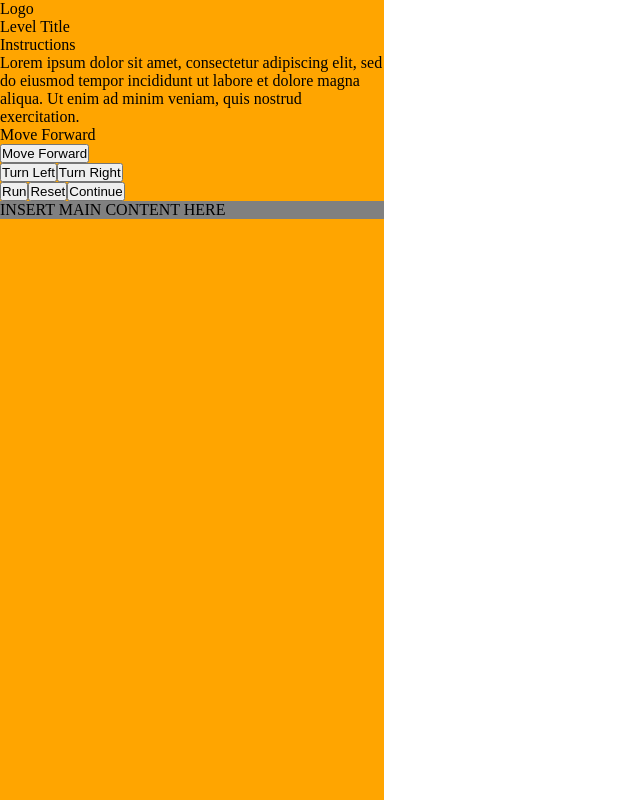
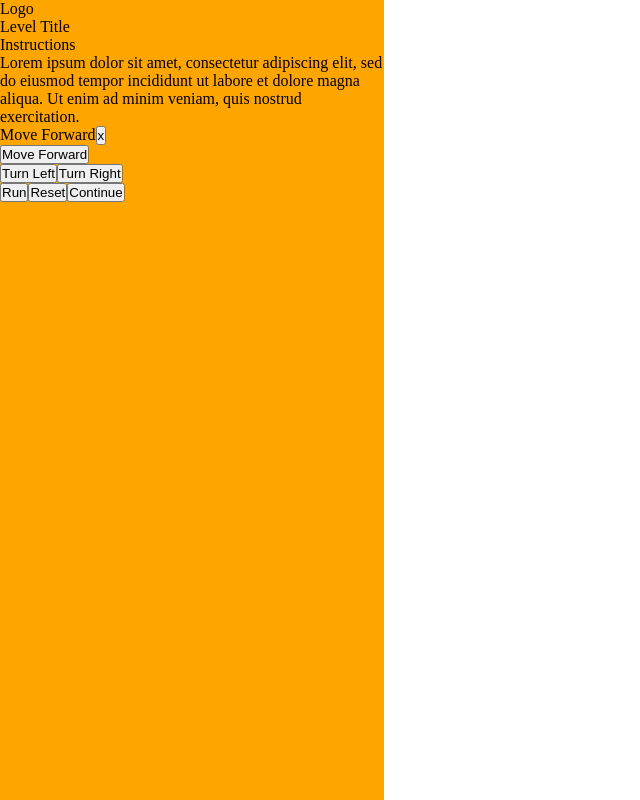
Before and after one commit to uclaacm/forloopslab, a React app: page / in a window 1280 px wide. Both pictures are taken after a click on the button "Move Forward". Shown: the whole page, without its empty margins (0-640 px from the left). Built offline with nearby package versions, Linux system fonts and the light colour scheme.

Commit message:
added delete functionality to the instructions

```diff
--- a/src/components/pages/repetitive.tsx
+++ b/src/components/pages/repetitive.tsx
@@ -1,48 +1,34 @@
-import React, {useState} from 'react';
+import React from 'react';
 import '../../styles/app.scss';
 
 // interface RepetitiveProps {
 //   onCorrect: () => void;
 // }
 
-class Instruction {
-  constructor(type:any, count:any){
-    this.type = type; //type of instruction: Move or Turn
-    this.count = count; //keeps track of the the number of instructions to execute
-  }
-}
-//component for display of all isntructions
-function DisplayCount(props:any){
-  return (
-    <div className = "displayCount">
-      <p>{props.name}</p>
-    </div>
-  );
-}
+function Repetitive(): JSX.Element {
+  const[instructions, setInstructions] = React.useState([])
 
-function Repetitive(): JSX.Element {
-  const [, setNumClicks] = useState(0); //keep track of number of instructions
-  const[counts, setCounts]= useState([]); //array of classes instructions
+  const handleClick = (type:string) => {
+    const newInstruction = {
+      id: new Date().getTime(), //unique id that differentiates each instruction
+      text: type,
+    }
 
-  const handleClick = (arg:any) => {
-    //increment the instruction counter if button is clicked
-    let count:any;
-    setNumClicks((prev)=>{
-      count = prev+1;
-      return count;
-    });
-    //add new count to the array if button is clicked
-    setCounts((prev) => {
-      const newArr = prev.slice();
-      const item = new Instruction(arg,count);
-      newArr.push(item);
-      return newArr;
-    });
+    setInstructions([...instructions].concat(newInstruction))
   };
 
-  const renderCounts = counts.map((counter)=>{
-    return <DisplayCount key = {counter.count} name = {counter.type}/>;
+  const deleteInstruction = (id:number) =>{
+    const updatedInstructions = [...instructions].filter((instruction) => instruction.id !== id) //filters out the the element that has the passed in id
+    setInstructions(updatedInstructions)
+  };
+
+  const renderInstructions = instructions.map((instruction)=> {
+    return<div key = {instruction.id}>
+      {instruction.text}
+      <button onClick = {()=> deleteInstruction(instruction.id)}>x</button>
+    </div>
   });
+
 
   return (
     <div className="frame">
@@ -54,20 +40,14 @@ function Repetitive(): JSX.Element {
         <div id="content">
           <div id="Repetitive">
             <div>
-              {renderCounts}
+              {renderInstructions}
             </div>
             <div>
-              <button onClick = {
-                ()=>{handleClick('Move Forward');}
-              }>Move Forward</button>
+              <button onClick = {()=>{handleClick('Move Forward');}}>Move Forward</button>
             </div>
             <div>
-              <button onClick = {
-                ()=>{handleClick('Turn Left');}
-              }>Turn Left</button>
-              <button onClick = {
-                ()=>{handleClick('Turn Right');}
-              }>Turn Right</button>
+              <button onClick = {()=>{handleClick('Turn Left');}}>Turn Left</button>
+              <button onClick = {()=>{handleClick('Turn Right');}}>Turn Right</button>
             </div>
           </div>
           <button id="run">Run</button>
@@ -75,7 +55,7 @@ function Repetitive(): JSX.Element {
           <button id="continue">Continue</button>
         </div>
         <div id="main">
-      INSERT MAIN CONTENT HERE
+      {/* INSERT MAIN CONTENT HERE */}
         </div>
       </div>
     </div>
@@ -83,3 +63,7 @@ function Repetitive(): JSX.Element {
 }
 
 export default Repetitive;
+
+function removeInstruction(index: any): void {
+  throw new Error('Function not implemented.');
+}
```
